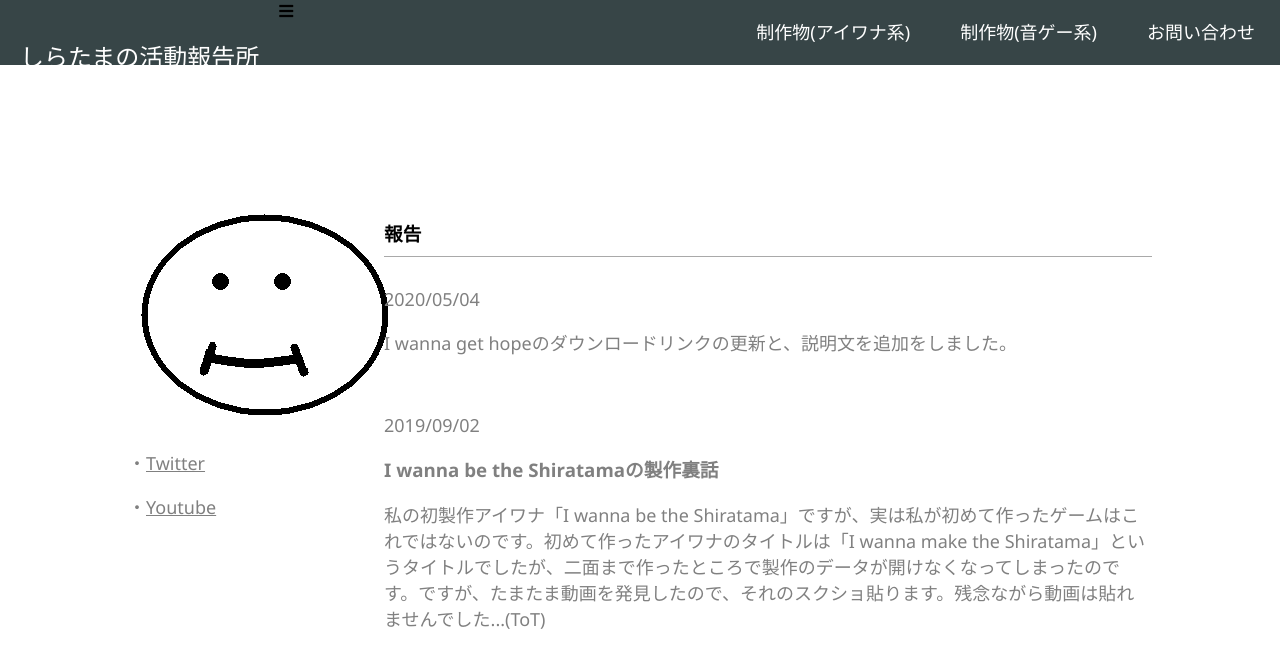
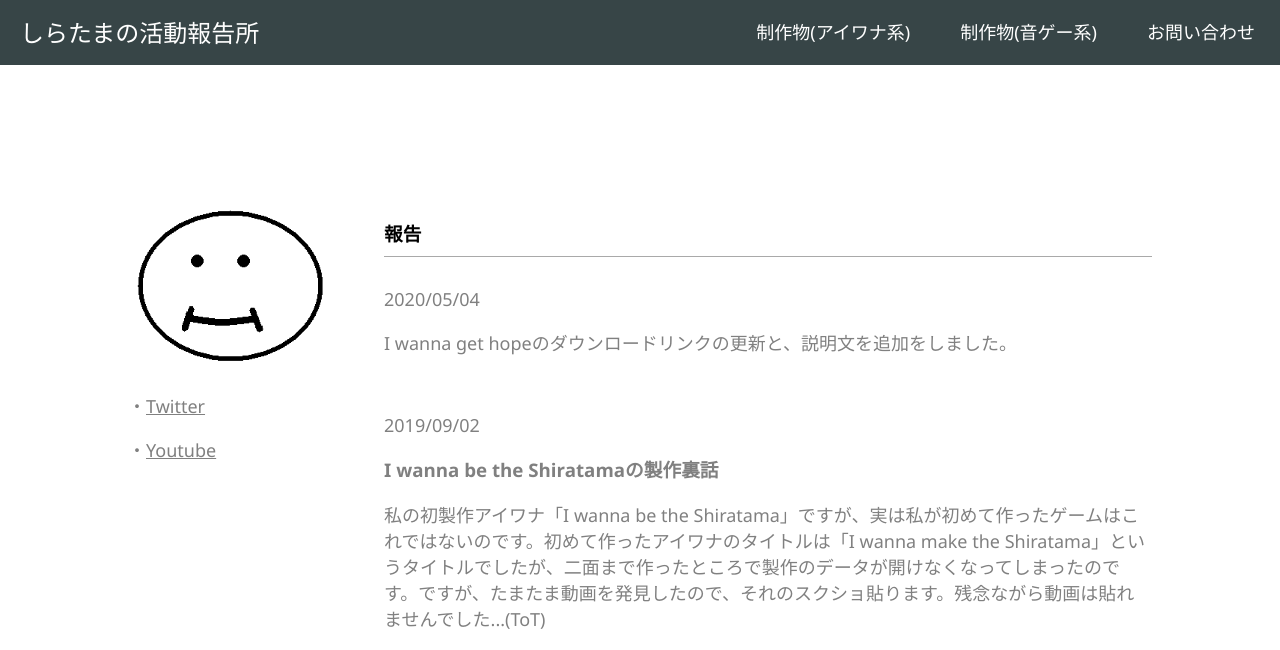
Before and after one commit to Shiratama1529/home, a PHP site: page / in a window 1280 px wide. Shown: the top 650 px of the page. Run offline with PHP 8.4, Linux system fonts and the light colour scheme; some libraries are stand-ins or nearby versions.

Commit message:
Update stylesheet.css

```diff
--- a/stylesheet.css
+++ b/stylesheet.css
@@ -19,10 +19,8 @@ header {
     float: left;
     font-size: 24px;
     color: white;
-    padding: 0px 20px;
-    line-height: 65px;
-    display: block;
-    text-decoration: none;
+    padding: 0 20px;
+    line-height: 18px;
 }
 
 .header-right {
@@ -44,6 +42,19 @@ header {
     background-color: rgba(255, 255, 255, 0.3);
 }
 
+.menu-icon {
+    color: white;
+    font-size: 32px;
+    float: right;
+    padding-top: 15px;
+    display: none !important;
+}
+
+.fas {
+    margin-right: 5px;
+}
+
+
 .report-wrapper {
     width: 80%;
     padding: 0 10%;
@@ -59,6 +70,10 @@ header {
 
 .introduction a {
     color: gray;
+}
+
+.introduction img {
+    width: 100%;
 }
 
 .report-container {
```
